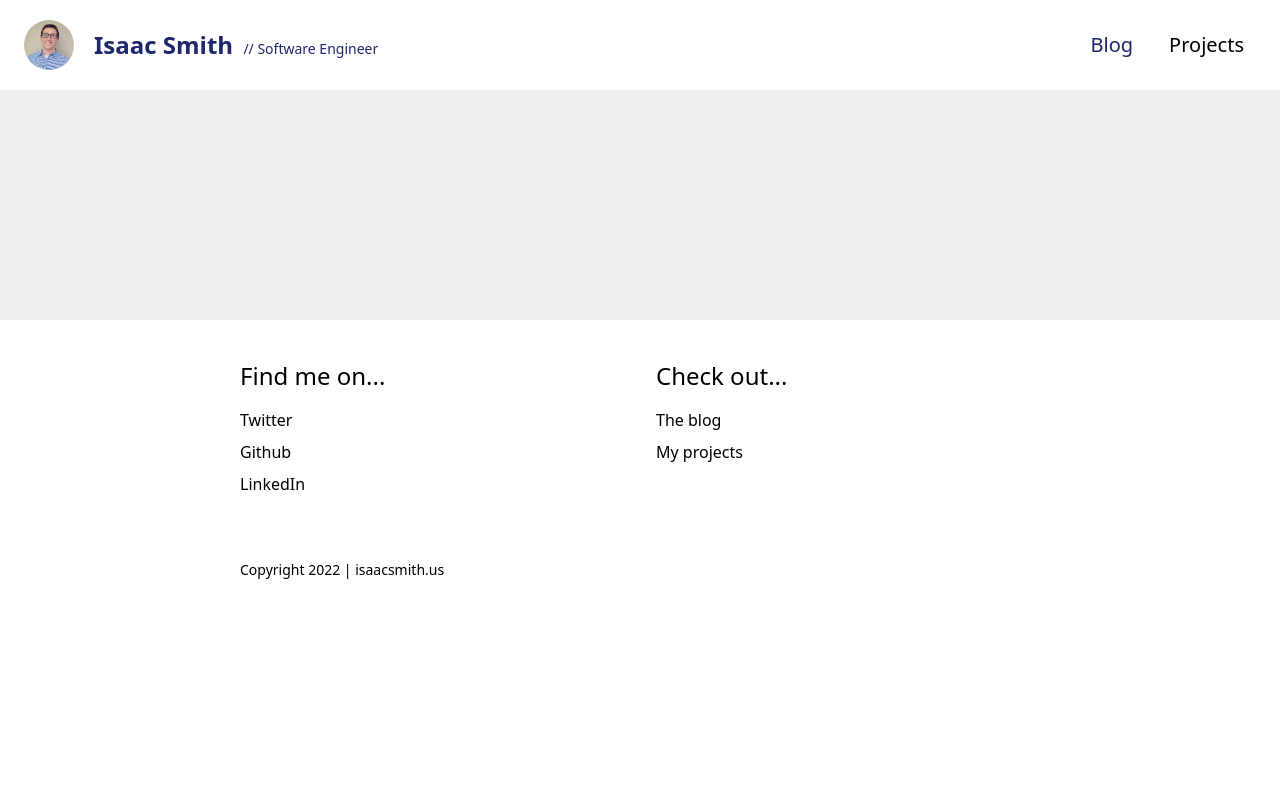
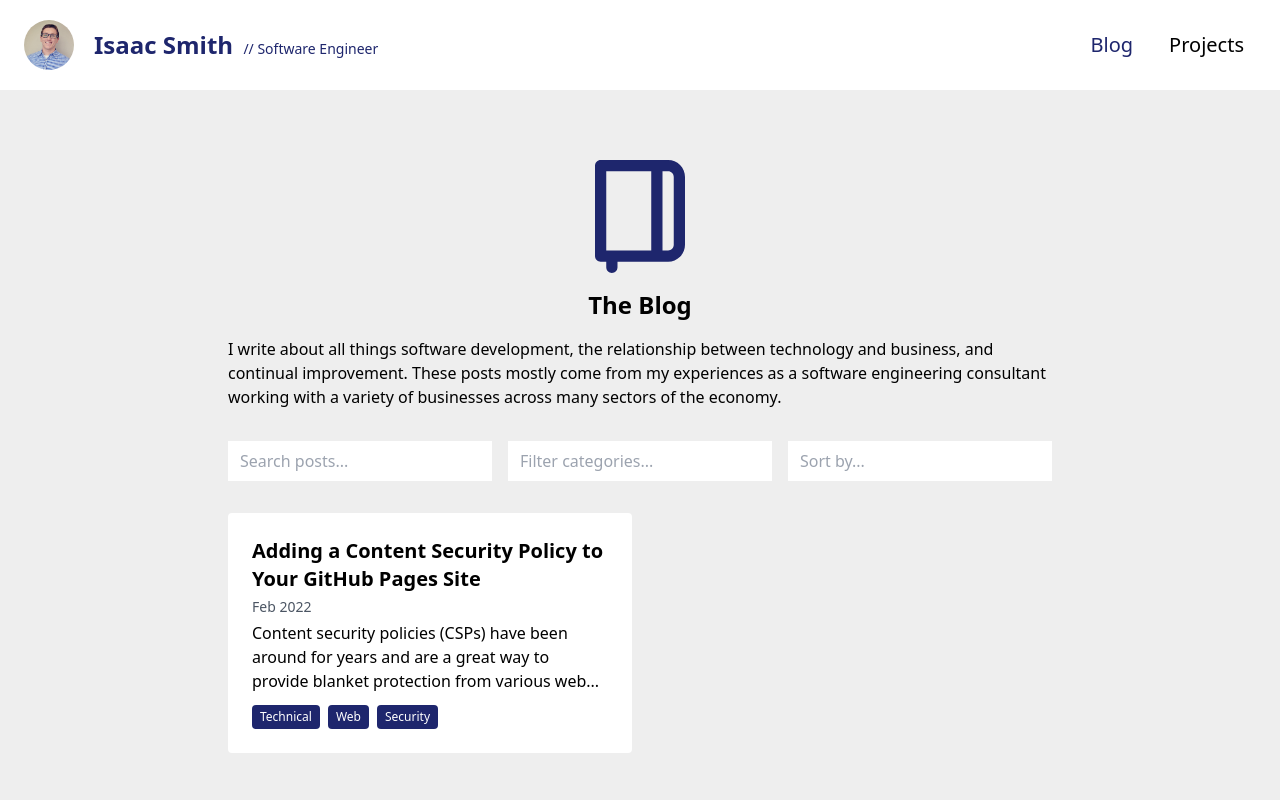
Before and after one commit to IsaacASmith/isaacasmith.github.io, a Nuxt app in the folder src/site/: page /blog in a window 1280 px wide. Shown: the top 800 px of the page. Built offline with nearby package versions, Linux system fonts and the light colour scheme.

Commit message:
Added basic blog list structure, blog layout component

```diff
--- /dev/null
+++ b/src/site/components/post-layout.vue
@@ -0,0 +1,40 @@
+<template>
+  <div class="mx-3 md:mx-0">
+    <div class="flex flex-row items-center">
+      <h1 class="text-3xl">{{ title }}</h1>
+    </div>
+    <div class="text-md mt-2 text-gray-700">
+      {{ publishDate | formatMonthYear }}
+    </div>
+    <slot></slot>
+    <div class="flex flex-row mt-3 text-xs items-center">
+      <span class="mr-2 text-sm">Tags: </span>
+      <div
+        v-for="tag in tags"
+        :key="tag"
+        class="px-2 py-1 bg-primary text-white mr-2 rounded"
+      >
+        {{ tag }}
+      </div>
+    </div>
+  </div>
+</template>
+
+<script>
+export default {
+  props: {
+    title: {
+      type: String,
+      required: true,
+    },
+    publishDate: {
+      type: Date,
+      default: () => new Date(),
+    },
+    tags: {
+      type: Array,
+      default: () => [],
+    },
+  },
+}
+</script>
--- a/src/site/nuxt.config.js
+++ b/src/site/nuxt.config.js
@@ -54,7 +54,7 @@ export default {
 
   css: [],
 
-  plugins: [],
+  plugins: ['@/plugins/dateUtils.js'],
 
   components: true,
 
--- /dev/null
+++ b/src/site/pages/blog/2022/add-csp-to-github-pages.vue
@@ -0,0 +1,30 @@
+<template>
+  <div>
+    <PostLayout
+      :title="cspPostDefinition.title"
+      :publish-date="cspPostDefinition.date"
+      :tags="cspPostDefinition.tags"
+    >
+      <div>Inside!</div>
+    </PostLayout>
+  </div>
+</template>
+
+<script>
+import PostLayout from '@/components/post-layout.vue'
+import blogDefinition from '@/pages/blog/blog-definition.js'
+
+export default {
+  components: { PostLayout },
+  data: () => ({
+    blogDefinition,
+  }),
+  computed: {
+    cspPostDefinition() {
+      return this.blogDefinition.posts.find(
+        (post) => post.url === 'blog/2022/add-csp-to-github-pages'
+      )
+    },
+  },
+}
+</script>
--- /dev/null
+++ b/src/site/pages/blog/blog-definition.js
@@ -0,0 +1,13 @@
+export default {
+  posts: [
+    {
+      thumbnail: '',
+      title: 'Adding a Content Security Policy to Your GitHub Pages Site',
+      shortDesc:
+        'Content security policies (CSPs) have been around for years and are a great way to provide blanket protection from various web...',
+      url: 'blog/2022/add-csp-to-github-pages',
+      tags: ['Technical', 'Web', 'Security'],
+      publishDate: new Date(2022, 1, 18)
+    }
+  ],
+}
--- /dev/null
+++ b/src/site/pages/blog/index.vue
@@ -0,0 +1,81 @@
+<template>
+  <div>
+    <section class="flex flex-col items-center">
+      <img
+        src="~/assets/img/blog.svg"
+        width="90"
+        alt="Science beaker"
+        class="block"
+      />
+      <h1 class="text-2xl font-semibold mt-4">The Blog</h1>
+      <div class="mt-4 mx-3">
+        I write about all things software development, the relationship between
+        technology and business, and continual improvement. These posts mostly
+        come from my experiences as a software engineering consultant working
+        with a variety of businesses across many sectors of the economy.
+      </div>
+    </section>
+    <section class="sm:mx-3">
+      <div class="grid grid-cols-12 gap-4 mt-8 mx-3 md:mx-0">
+        <input
+          placeholder="Search posts..."
+          class="col-span-12 sm:col-span-4 py-2 px-3 outline-none"
+        />
+        <input
+          placeholder="Filter categories..."
+          class="hidden sm:inline col-span-12 sm:col-span-4 py-2 px-3 outline-none"
+        />
+        <input
+          placeholder="Sort by..."
+          class="hidden sm:inline col-span-12 sm:col-span-4 py-2 px-3 outline-none"
+        />
+      </div>
+      <div class="grid grid-cols-12 gap-4 mt-8">
+        <nuxt-link
+          v-for="post in blogDefinition.posts"
+          :key="post.url"
+          :to="post.url"
+          class="col-span-12 sm:col-span-6 bg-white rounded p-4 sm:p-6 mx-2 sm:mx-0"
+        >
+          <div class="text-xl font-semibold">{{ post.title }}</div>
+          <div class="text-sm text-gray-600 mt-1">
+            {{ post.publishDate | formatMonthYear }}
+          </div>
+          <div class="mt-1">
+            {{ post.shortDesc }}
+          </div>
+          <div class="flex flex-row mt-3">
+            <div
+              v-for="tag in post.tags"
+              :key="tag"
+              class="px-2 py-1 bg-primary text-white mr-2 rounded text-xs"
+            >
+              {{ tag }}
+            </div>
+          </div>
+        </nuxt-link>
+      </div>
+    </section>
+  </div>
+</template>
+
+<script>
+import blogDefinition from './blog-definition'
+
+export default {
+  name: 'IndexPage',
+  data: () => ({
+    blogDefinition,
+    pageNumber: 1,
+    pageSize: 10,
+  }),
+  computed: {
+    pageCount() {
+      return this.blogDefinition.length / this.pageSize
+    },
+    displayedBlogs() {
+      return this.blogDefinition
+    },
+  },
+}
+</script>
--- a/src/site/pages/index.vue
+++ b/src/site/pages/index.vue
@@ -18,7 +18,7 @@
     <section class="grid grid-cols-12 gap-8 mt-10 sm:mt-20 sm:mx-3">
       <nuxt-link
         to="/blog"
-        class="col-span-12 sm:col-span-6 bg-white rounded p-4 sm:p-6 pt-12 sm:pt-12 flex flex-col items-center mx-2 sm:mx-0"
+        class="col-span-12 sm:col-span-6 bg-white rounded p-4 sm:p-6 pt-12 flex flex-col items-center mx-2 sm:mx-0"
       >
         <img
           src="~/assets/img/blog.svg"
@@ -34,7 +34,7 @@
       </nuxt-link>
       <nuxt-link
         to="/projects"
-        class="col-span-12 sm:col-span-6 bg-white rounded p-4 sm:p-6 pt-12 sm:pt-12 flex flex-col items-center mx-2 sm:mx-0"
+        class="col-span-12 sm:col-span-6 bg-white rounded p-4 sm:p-6 pt-12 flex flex-col items-center mx-2 sm:mx-0"
       >
         <img
           src="~/assets/img/projects.svg"
--- /dev/null
+++ b/src/site/plugins/dateUtils.js
@@ -0,0 +1,11 @@
+import Vue from 'vue'
+
+Vue.filter('formatMonthYear', function (date) {
+  if (!date) {
+    return ''
+  }
+  const monthNameShort = date.toLocaleString('en-US', { month: 'short' })
+  const year = date.getFullYear()
+
+  return `${monthNameShort} ${year}`
+})
```
